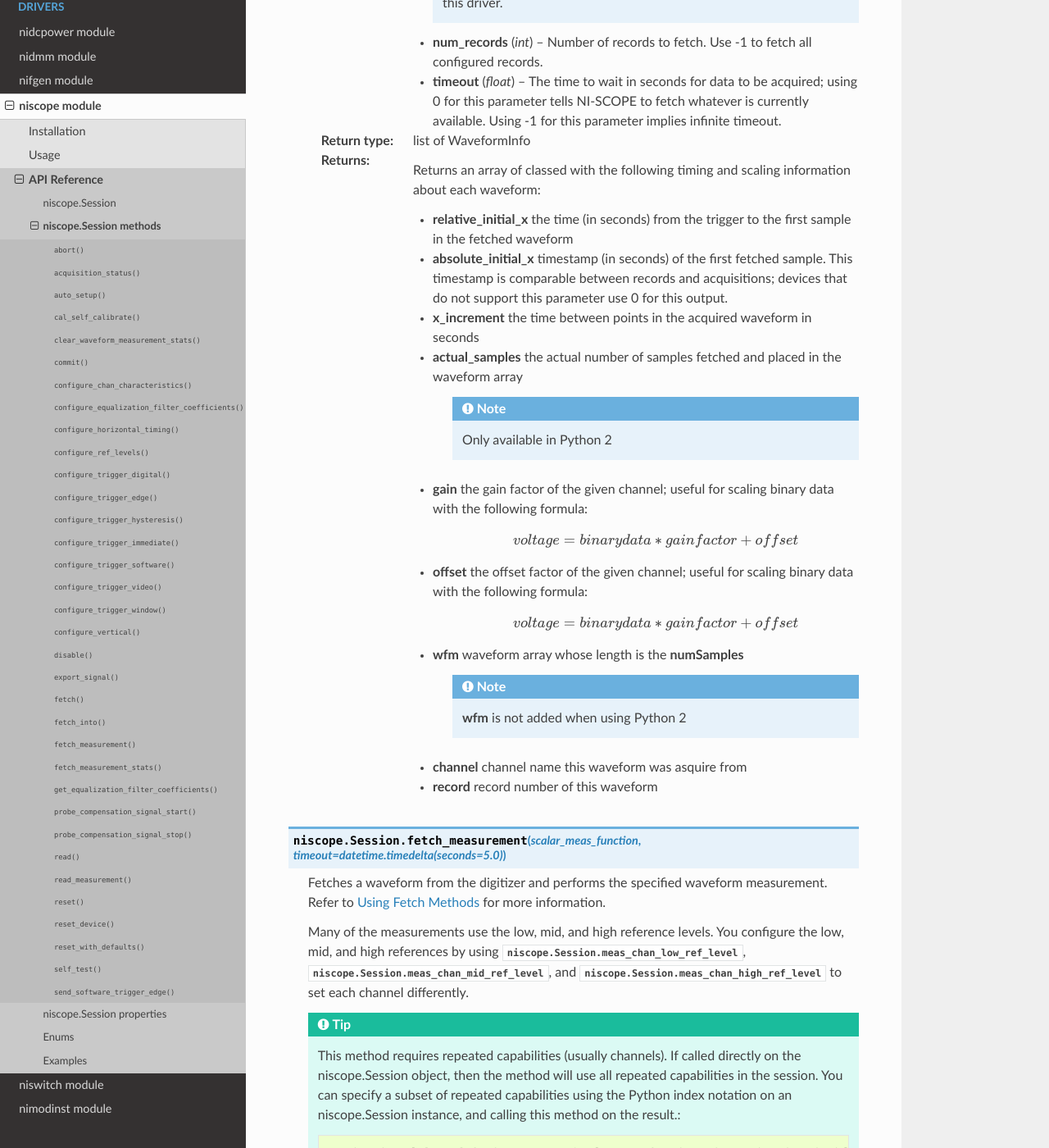
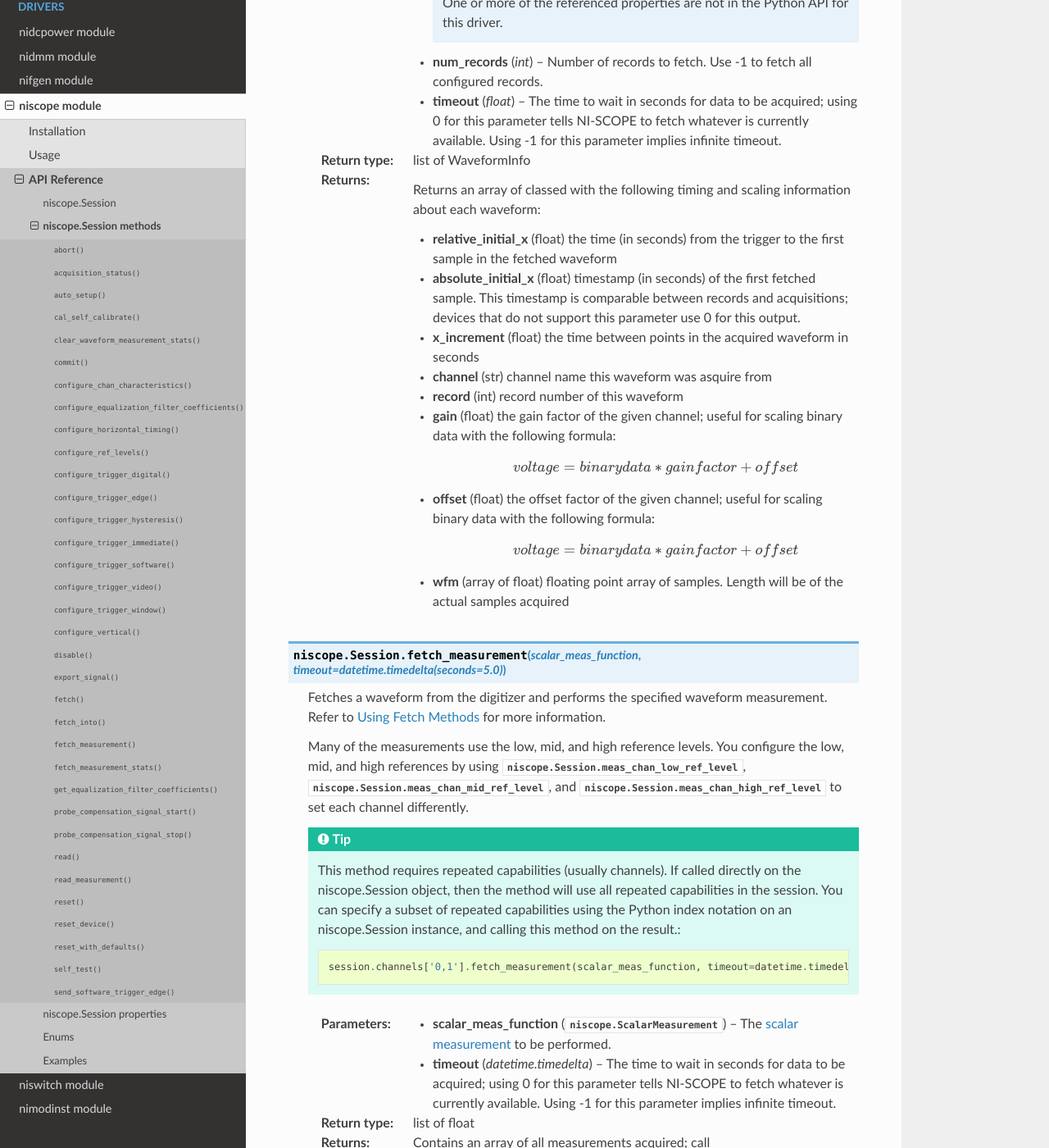
Before and after one commit to ni/nimi-python, a Sphinx documentation site: the page built from docs/niscope/functions.rst, in a window 1280 px wide and 1400 px high, scrolled down 17422 px. Shown: the whole window at 82% size. Built offline with Sphinx 7.4.7 and the Read the Docs theme 2.0.0, drawn with Linux system fonts in a browser that asks for light colours; some of the changed text lies outside the part shown.

Commit message:
Update generated files

```diff
--- a/docs/niscope/functions.rst
+++ b/docs/niscope/functions.rst
@@ -1278,24 +1278,24 @@ niscope.Session methods
 
             Returns an array of classed with the following timing and scaling information about each waveform:
 
-            -  **relative_initial_x** the time (in seconds) from the trigger to the first sample in the fetched waveform
-            -  **absolute_initial_x** timestamp (in seconds) of the first fetched sample. This timestamp is comparable between records and acquisitions; devices that do not support this parameter use 0 for this output.
-            -  **x_increment** the time between points in the acquired waveform in seconds
-            -  **gain** the gain factor of the given channel; useful for scaling binary data with the following formula:
+            -  **relative_initial_x** (float) the time (in seconds) from the trigger to the first sample in the fetched waveform
+            -  **absolute_initial_x** (float) timestamp (in seconds) of the first fetched sample. This timestamp is comparable between records and acquisitions; devices that do not support this parameter use 0 for this output.
+            -  **x_increment** (float) the time between points in the acquired waveform in seconds
+            -  **channel** (str) channel name this waveform was asquire from
+            -  **record** (int) record number of this waveform
+            -  **gain** (float) the gain factor of the given channel; useful for scaling binary data with the following formula:
 
                 .. math::
 
                     voltage = binary data * gain factor + offset
 
-            -  **offset** the offset factor of the given channel; useful for scaling binary data with the following formula:
+            -  **offset** (float) the offset factor of the given channel; useful for scaling binary data with the following formula:
 
                 .. math::
 
                     voltage = binary data * gain factor + offset
 
-            -  **wfm** waveform array whose length is the **numSamples**
-            -  **channel** channel name this waveform was asquire from
-            -  **record** record number of this waveform
+            - **wfm** (array of float) floating point array of samples. Length will be of the actual samples acquired
 
 
 
@@ -1402,31 +1402,24 @@ niscope.Session methods
 
             Returns an array of classed with the following timing and scaling information about each waveform:
 
-            -  **relative_initial_x** the time (in seconds) from the trigger to the first sample in the fetched waveform
-            -  **absolute_initial_x** timestamp (in seconds) of the first fetched sample. This timestamp is comparable between records and acquisitions; devices that do not support this parameter use 0 for this output.
-            -  **x_increment** the time between points in the acquired waveform in seconds
-            -  **actual_samples** the actual number of samples fetched and placed in the waveform array
-
-                .. note:: Only available in Python 2
-
-            -  **gain** the gain factor of the given channel; useful for scaling binary data with the following formula:
+            -  **relative_initial_x** (float) the time (in seconds) from the trigger to the first sample in the fetched waveform
+            -  **absolute_initial_x** (float) timestamp (in seconds) of the first fetched sample. This timestamp is comparable between records and acquisitions; devices that do not support this parameter use 0 for this output.
+            -  **x_increment** (float) the time between points in the acquired waveform in seconds
+            -  **channel** (str) channel name this waveform was asquire from
+            -  **record** (int) record number of this waveform
+            -  **gain** (float) the gain factor of the given channel; useful for scaling binary data with the following formula:
 
                 .. math::
 
                     voltage = binary data * gain factor + offset
 
-            -  **offset** the offset factor of the given channel; useful for scaling binary data with the following formula:
+            -  **offset** (float) the offset factor of the given channel; useful for scaling binary data with the following formula:
 
                 .. math::
 
                     voltage = binary data * gain factor + offset
 
-            -  **wfm** waveform array whose length is the **numSamples**
-
-                .. note:: **wfm** is not added when using Python 2
-
-            -  **channel** channel name this waveform was asquire from
-            -  **record** record number of this waveform
+            - **wfm** (array of float) floating point array of samples. Length will be of the actual samples acquired
 
 
 
```
Also changed, not shown: 1 other file.
